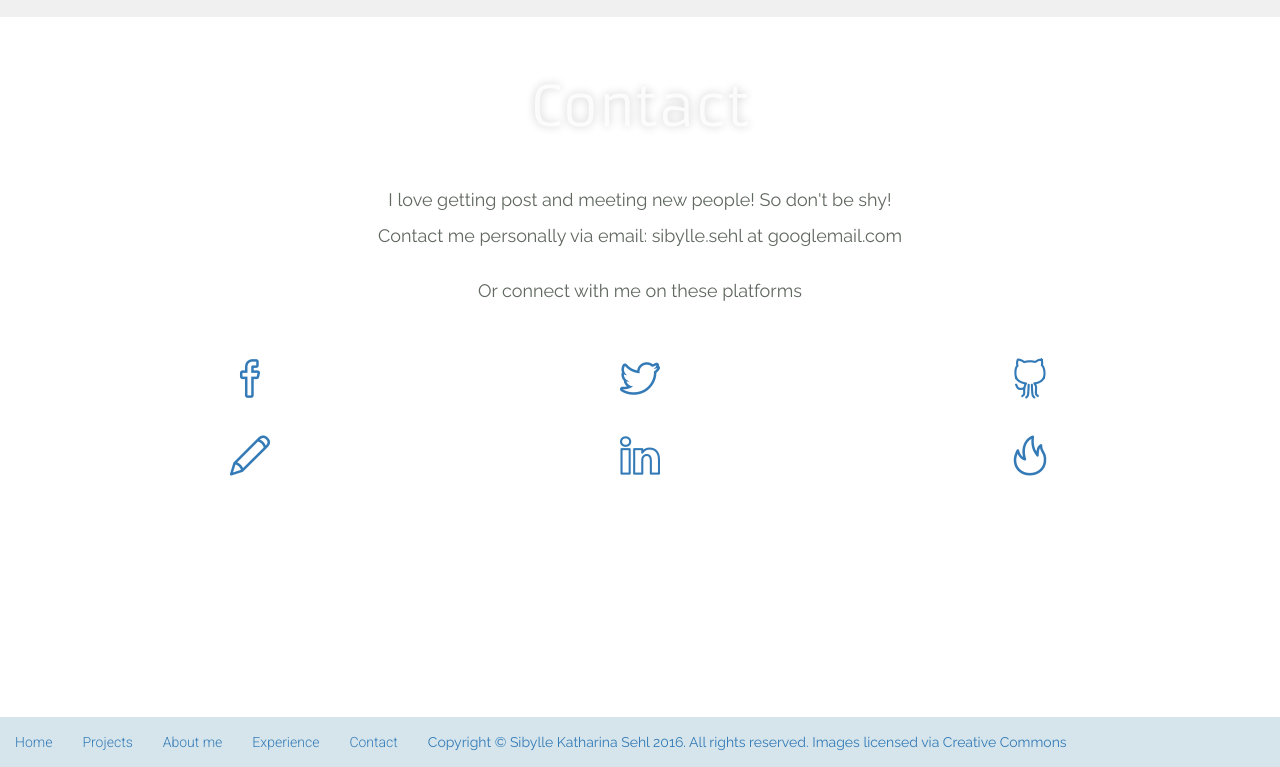
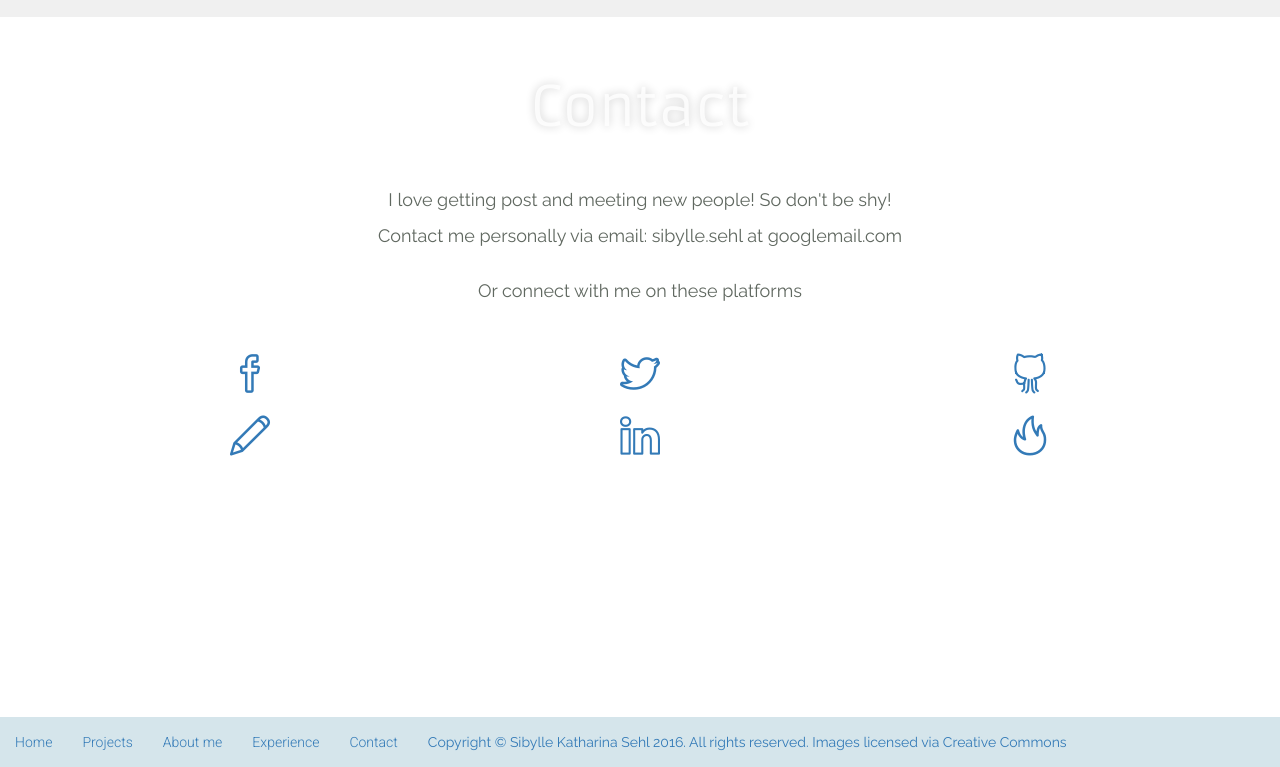
Before and after one commit to alaskaa/mygithubpage, a plain HTML site: page index.html in a window 1280 px wide. Shown: the part 4713-5480 px from the top of the page. Drawn offline with nearby package versions, Linux system fonts and the light colour scheme.

Commit message:
wrapping the icon size class around icon

```diff
--- a/index.html
+++ b/index.html
@@ -232,25 +232,25 @@
        <center>
        <div class="row ">
        <div class="col-xs-4 ">
-      <span class="icon-size"><a href="https://www.facebook.com/bille1991 " target="_blank "><i class="icon-social-facebook "></i></a></span>
+      <span><a href="https://www.facebook.com/bille1991 " target="_blank "><i class="icon-social-facebook icon-size"></i></a></span>
     </div>
        <div class="col-xs-4 ">
-      <span class="icon-size"><a href="https://twitter.com/s_ibylle " target="_blank "><i class="icon-social-twitter "></i></a></span>
+      <span><a href="https://twitter.com/s_ibylle " target="_blank "><i class="icon-social-twitter icon-size"></i></a></span>
     </div>
       <div class="col-xs-4 ">
-      <span class="icon-size"><a href="https://github.com/alaskaa " target="_blank "><i class="icon-social-github "></i></a></span>
+      <span><a href="https://github.com/alaskaa " target="_blank "><i class="icon-social-github icon-size"></i></a></span>
     </div>
     </div>
     <br>
       <div class="row ">
        <div class="col-xs-4 ">
-      <span class="icon-size"><a href="https://medium.com/@s_ibs " target="_blank "><i class="icon-pencil "></i></a></span>
+      <span><a href="https://medium.com/@s_ibs " target="_blank "><i class="icon-pencil icon-size"></i></a></span>
     </div>
        <div class="col-xs-4 ">
-      <span class="icon-size"><a href="https://uk.linkedin.com/in/sibyllekatharinasehl " target="_blank "><i class="icon-social-linkedin "></i></a></span>
+      <span><a href="https://uk.linkedin.com/in/sibyllekatharinasehl " target="_blank "><i class="icon-social-linkedin icon-size"></i></a></span>
     </div>
       <div class="col-xs-4 ">
-      <span class="icon-size"><a href="https://www.freecodecamp.com/alaskaa " target="_blank "><i class="icon-fire "></i></a></span>
+      <span><a href="https://www.freecodecamp.com/alaskaa " target="_blank "><i class="icon-fire icon-size"></i></a></span>
     </div>
   </div>
   </center>
```
